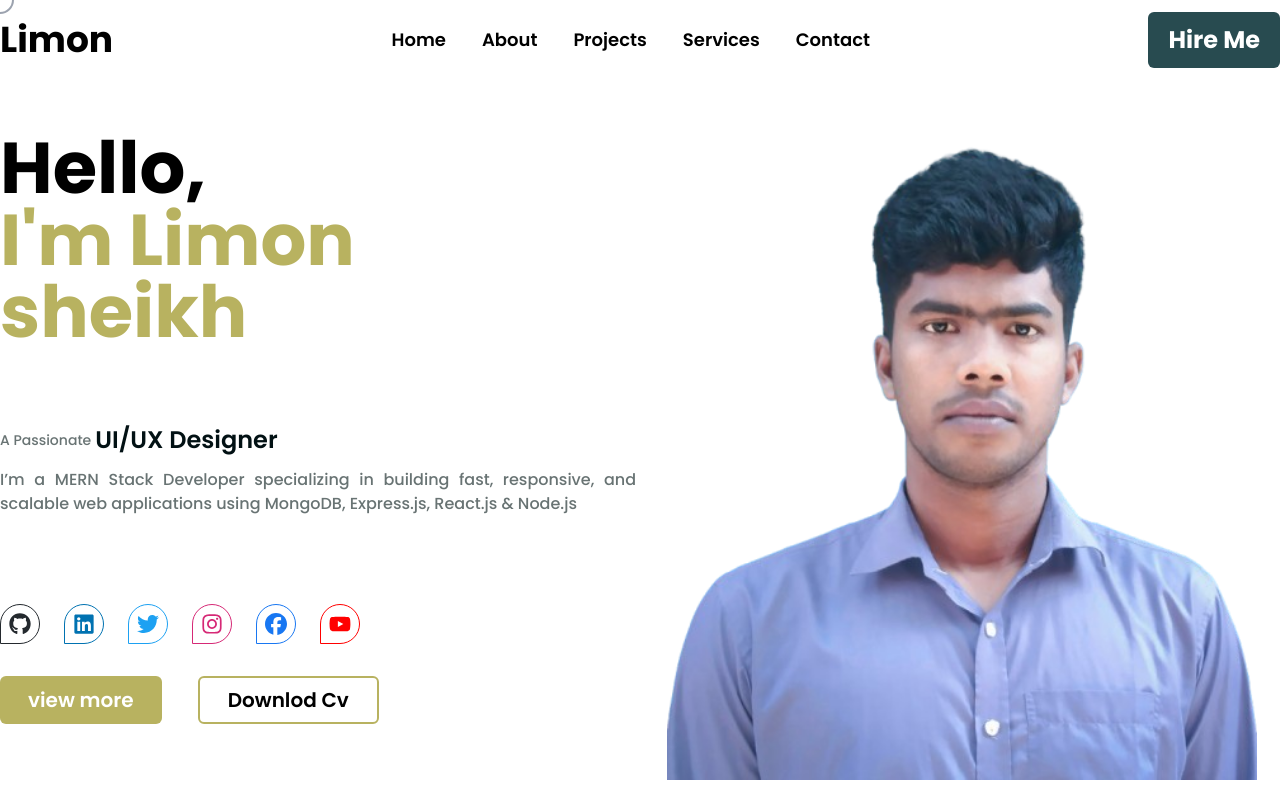
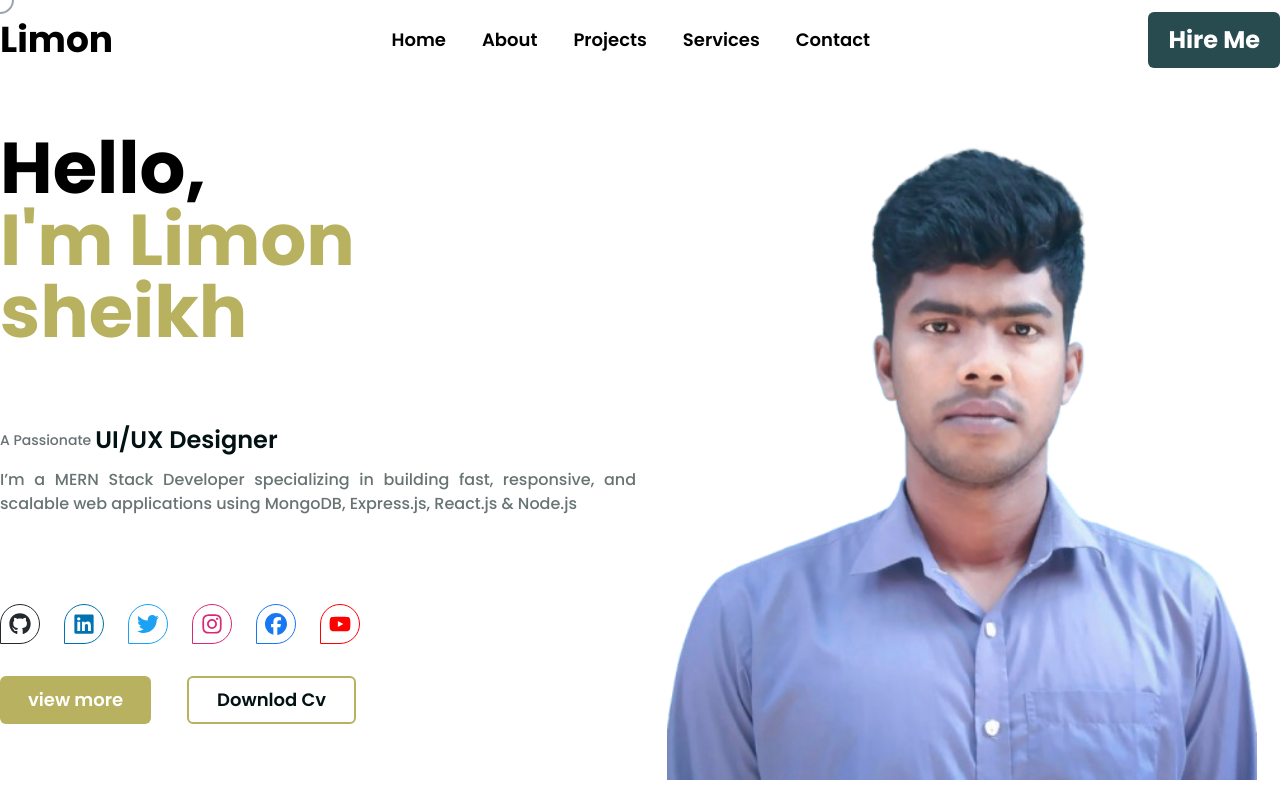
Before and after one commit to Limon-sheikh/My-portfolio, a React (Vite) app in the folder my-website/: page / in a window 1280 px wide. Shown: the top 800 px of the page. Built offline with nearby package versions, Linux system fonts and the light colour scheme.

Commit message:
some change

```diff
--- a/my-website/src/pages/Hero.jsx
+++ b/my-website/src/pages/Hero.jsx
@@ -12,7 +12,7 @@ const Home = () => {
       <section id="hero" className="min-h-[calc(100vh-80px)] md:flex md:items-center bg-sec_one_bg_c">
         <div className="container mx-auto">
           <div id="wraper" className="px-5 md:px-0 md:grid md:grid-cols-12 lg:gap-2">
-            <div className="pt-[4vh] md:pt-0 flex flex-col md:col-span-6">
+            <div className="pt-[2vh] sm:pt-[3vh] md:pt-0 flex flex-col md:col-span-6">
               <div className="">
                 <h1 className="text-[13vw] mt-8 sm:text-[10vw] md:text-6xl lg:text-7xl font-bold leading-tight ">
                   {hello} <br />
@@ -22,7 +22,7 @@ const Home = () => {
                 </h1>
                 {/* typewriter */}
                 <div className="mt-[9vh] flex items-center flex-wrap gap-1 py-1">
-                  <span className="text-sm text-secondary/60 font-medium">{title}</span>
+                  <span className="text-sm text-primary/60 font-medium">{title}</span>
                   <TypeWriter texts= {['front end developer', 'UI/UX designer', 'wordpress developer']}
                     typingSpeed={80} deletingSpeed={50} endDelay={500} startDelay={1000}
                   />
@@ -37,13 +37,11 @@ const Home = () => {
                   className={`border p-2 rounded-tl-3xl rounded-tr-3xl rounded-br-3xl`}
                 />
                 <div className="flex justify-between gap-4 md:justify-start md:gap-9">
-                  <Button title="view more" border={false}
-                    className="bg-accent text-gray px-7 py-2 font-semibold text-[4vw] sm:text-[3vw] md:text-xl hover:bg-hover
-                      transition-all duration-150 ease-linear rounded-md text-text_C_W"
+                  <Button title="view more" border={false} className="bg-accent px-7 py-2 font-semibold text-[4vw]
+                    sm:text-[3vw] md:text-lg hover:bg-hover transition-all duration-300 ease-linear rounded-md text-text_C_W"
                   />
-                  <Button title="Downlod Cv" border={true}
-                    className="border-accent text-gray px-7 py-2 font-semibold text-[4vw] sm:text-[3vw] md:text-xl hover:bg-accent
-                    transition-all duration-150 ease-linear border-2 rounded-md"
+                  <Button title="Downlod Cv" border={true} className="border-accent text-primary px-7 py-2 font-semibold text-[4vw]
+                    sm:text-[3vw] md:text-lg hover:bg-accent transition-all duration-300 ease-linear border-2 rounded-md"
                   />
                 </div>
               </div>
```
